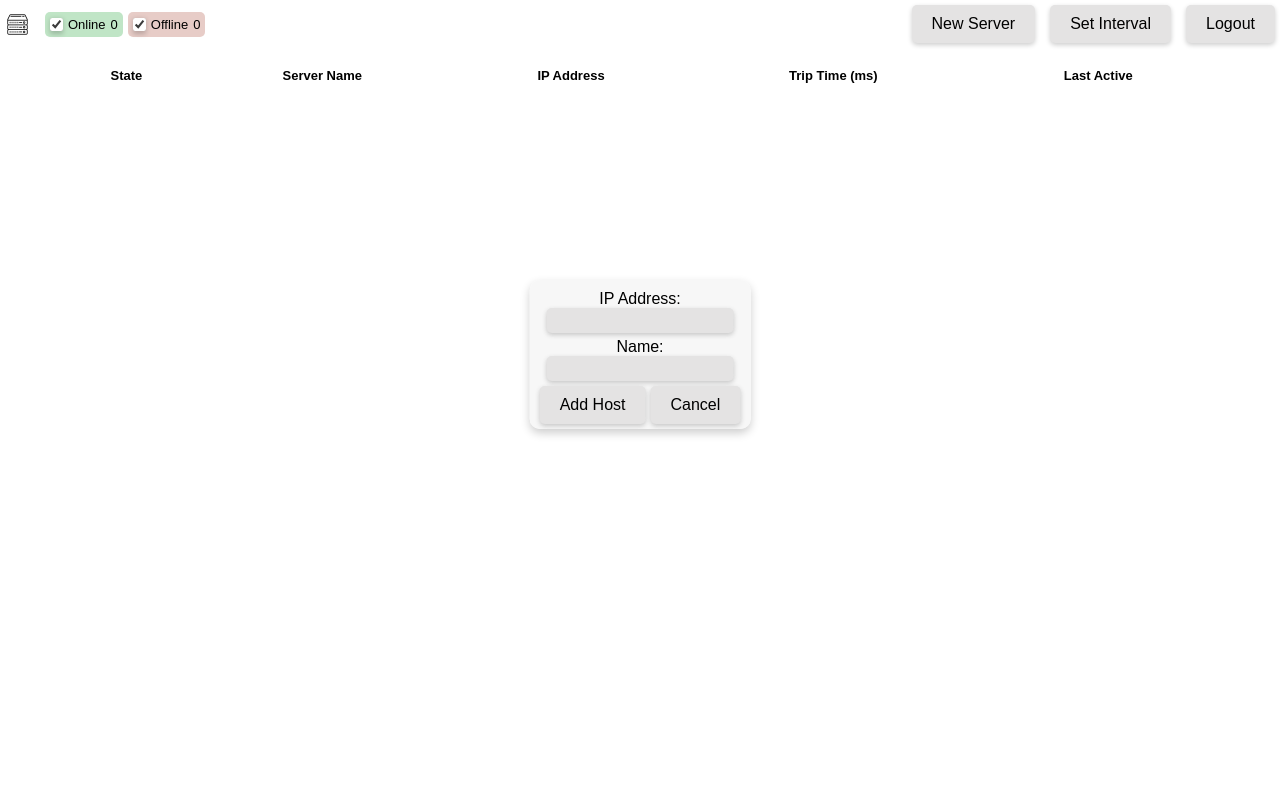
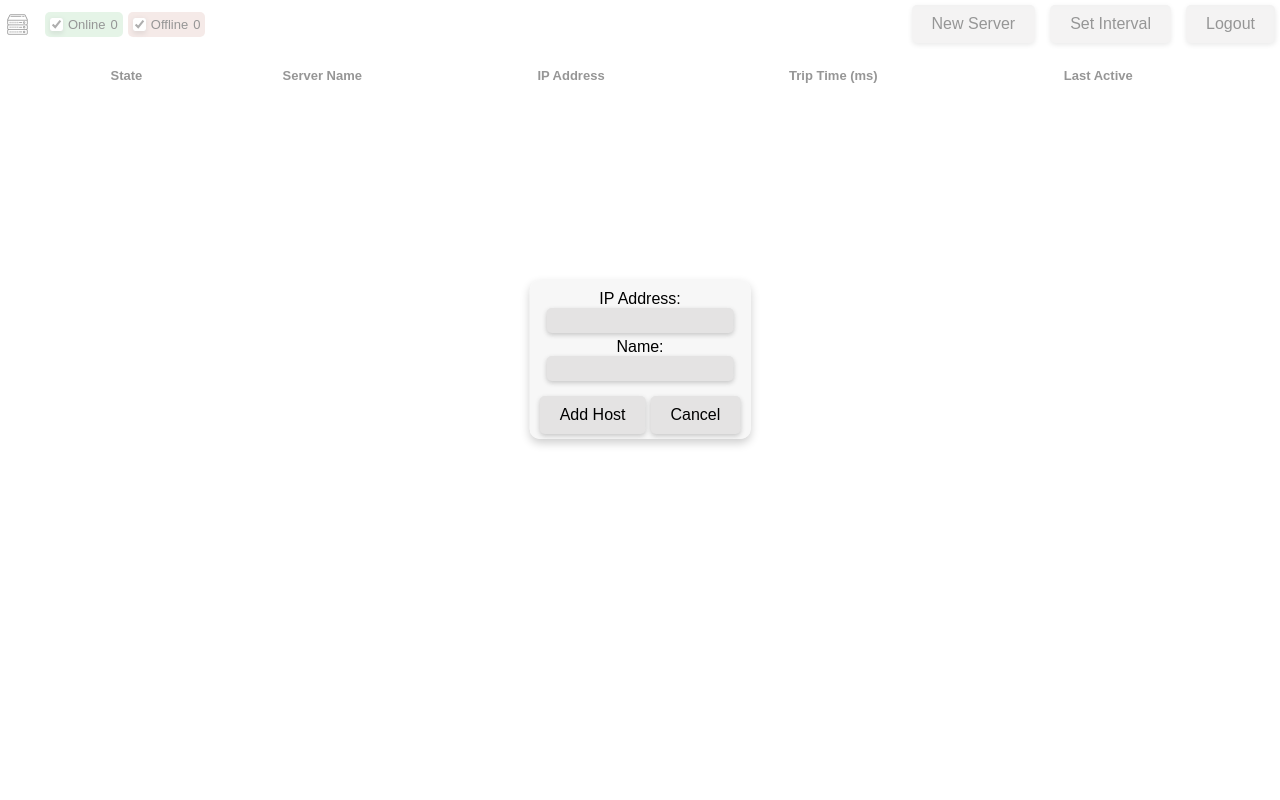
Before and after one commit to J-shw/Server-Monitor, a Flask app: page /servers in a window 1280 px wide, after a click on "New Server". Run offline with Flask 3, Linux system fonts and the light colour scheme; a user stored in the database is signed in; data comes from the database, SQL or seed files in the repository; data that the repository does not hold is empty.

Commit message:
Fixed popup layouts

```diff
--- a/static/css/popup.css
+++ b/static/css/popup.css
@@ -36,7 +36,7 @@
     width: 100%;
     height: 100vh;
     z-index: 1;
-    background-color: rgba(255, 255, 255, 0);
+    background-color: rgba(255, 255, 255, 0.589);
     position: fixed;
     filter: blur(5px);
 }
@@ -55,3 +55,14 @@
 .interval-popup form > *{
     margin-bottom: 5px;
 }
+
+.server-popup {
+    transform: translate(-50%, -40vh);
+}
+.server-popup form > *{
+    margin-bottom: 5px;
+}
+
+.popup-buttons {
+    margin-top: 15px;
+}
--- a/templates/servers.html
+++ b/templates/servers.html
@@ -38,7 +38,7 @@
                 <label for="name">Name:</label><br>
                 <input type="text" id="name" name="name" required>
             </p>
-            <div class="flex inline">
+            <div class="flex inline popup-buttons">
                 <input type="submit" value="Add Host">
                 <button type="button" onclick="hidePopup('add-server-popup')">Cancel</button>
             </div>
@@ -51,7 +51,7 @@
                 <label for="interval">Interval:</label><br>
                 <input type="number" id="interval" name="interval" required value="{{ config.monitoring_interval }}">
             </p>
-            <div class="flex inline">
+            <div class="flex inline popup-buttons">
                 <input type="submit" value="Update interval">
                 <button type="button" onclick="hidePopup('interval-popup')">Cancel</button>
             </div>
@@ -69,7 +69,7 @@
                 <label for="ip">IP</label><br>
                 <input type="text" id="server-ip" name="ip" required>
             </p>
-            <div class="flex inline">
+            <div class="flex inline popup-buttons">
                 {% if current_user.is_authenticated %}
                 <input type="submit" value="Save">
                 <button  type="button" onclick="deleteServer()">Delete</button>
```
